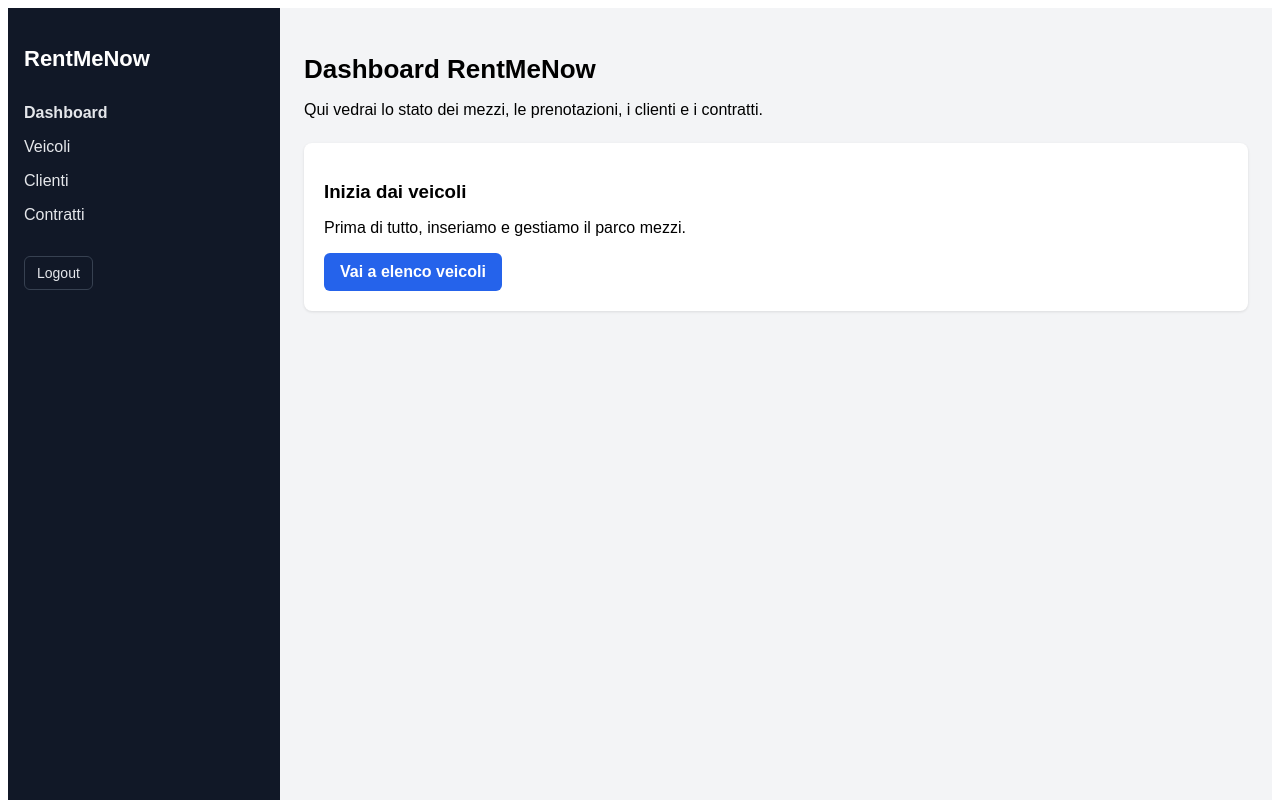
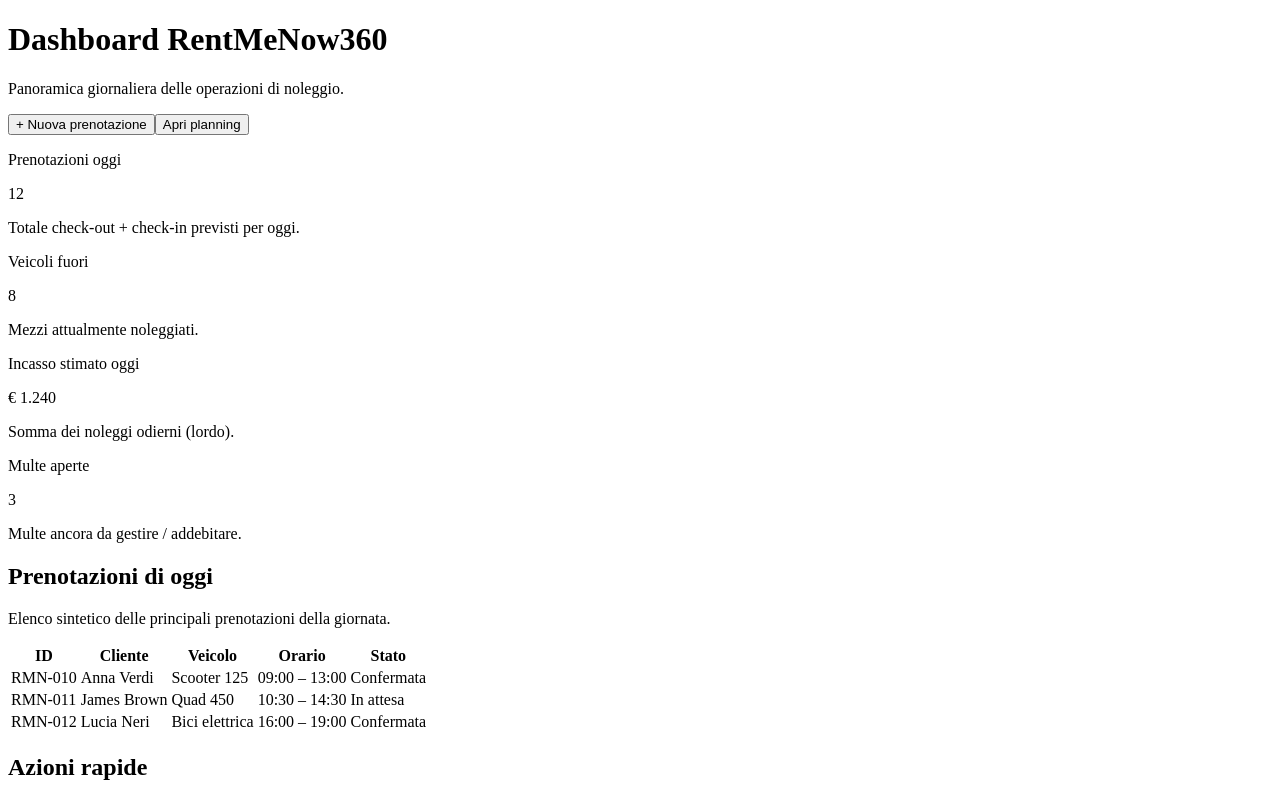
Before and after one commit to Hermangeraci/rentme360, a Next.js app in the folder frontend/: page / in a window 1280 px wide. Before the commit this address had no page. Shown: the top 800 px of the page. Built offline with nearby package versions, Linux system fonts and the light colour scheme.

Commit message:
Update index.tsx

```diff
--- a/frontend/src/pages/index.tsx
+++ b/frontend/src/pages/index.tsx
@@ -1,138 +1,8 @@
-import React, { useEffect } from 'react';
-import { useRouter } from 'next/router';
+import React from "react";
+import DashboardPage from "./dashboard";
 
-export default function Dashboard() {
-  const router = useRouter();
+const HomePage: React.FC = () => {
+  return <DashboardPage />;
+};
 
-  // Controllo "login"
-  useEffect(() => {
-    if (typeof window === 'undefined') return;
-    const token = localStorage.getItem('rmn_token');
-    if (!token) {
-      router.replace('/login');
-    }
-  }, [router]);
-
-  const handleLogout = () => {
-    if (typeof window !== 'undefined') {
-      localStorage.removeItem('rmn_token');
-      router.push('/login');
-    }
-  };
-
-  return (
-    <div style={{ display: 'flex', minHeight: '100vh', fontFamily: 'sans-serif' }}>
-      {/* Sidebar */}
-      <aside
-        style={{
-          width: 240,
-          backgroundColor: '#111827',
-          color: 'white',
-          padding: '20px 16px',
-        }}
-      >
-        <h1 style={{ fontSize: 22, marginBottom: 24 }}>RentMeNow</h1>
-
-        <nav style={{ marginBottom: 24 }}>
-          <a
-            href="/"
-            style={{
-              display: 'block',
-              padding: '8px 0',
-              color: '#E5E7EB',
-              textDecoration: 'none',
-              fontWeight: 600,
-            }}
-          >
-            Dashboard
-          </a>
-          <a
-            href="/vehicles"
-            style={{
-              display: 'block',
-              padding: '8px 0',
-              color: '#E5E7EB',
-              textDecoration: 'none',
-            }}
-          >
-            Veicoli
-          </a>
-          <a
-            href="/customers"
-            style={{
-              display: 'block',
-              padding: '8px 0',
-              color: '#E5E7EB',
-              textDecoration: 'none',
-            }}
-          >
-            Clienti
-          </a>
-          <a
-            href="/contracts"
-            style={{
-              display: 'block',
-              padding: '8px 0',
-              color: '#E5E7EB',
-              textDecoration: 'none',
-            }}
-          >
-            Contratti
-          </a>
-        </nav>
-
-        <button
-          onClick={handleLogout}
-          style={{
-            marginTop: 'auto',
-            padding: '8px 12px',
-            borderRadius: 6,
-            border: '1px solid #374151',
-            background: 'transparent',
-            color: '#E5E7EB',
-            cursor: 'pointer',
-            fontSize: 14,
-          }}
-        >
-          Logout
-        </button>
-      </aside>
-
-      {/* Contenuto principale */}
-      <main style={{ flex: 1, padding: 24, backgroundColor: '#F3F4F6' }}>
-        <h2 style={{ fontSize: 26, marginBottom: 8 }}>Dashboard RentMeNow</h2>
-        <p style={{ marginBottom: 24 }}>
-          Qui vedrai lo stato dei mezzi, le prenotazioni, i clienti e i contratti.
-        </p>
-
-        <div
-          style={{
-            backgroundColor: 'white',
-            padding: 20,
-            borderRadius: 8,
-            boxShadow: '0 1px 3px rgba(0,0,0,0.1)',
-          }}
-        >
-          <h3 style={{ marginBottom: 12 }}>Inizia dai veicoli</h3>
-          <p style={{ marginBottom: 16 }}>
-            Prima di tutto, inseriamo e gestiamo il parco mezzi.
-          </p>
-          <a
-            href="/vehicles"
-            style={{
-              display: 'inline-block',
-              padding: '10px 16px',
-              backgroundColor: '#2563EB',
-              color: 'white',
-              borderRadius: 6,
-              textDecoration: 'none',
-              fontWeight: 600,
-            }}
-          >
-            Vai a elenco veicoli
-          </a>
-        </div>
-      </main>
-    </div>
-  );
-}
+export default HomePage;
```
